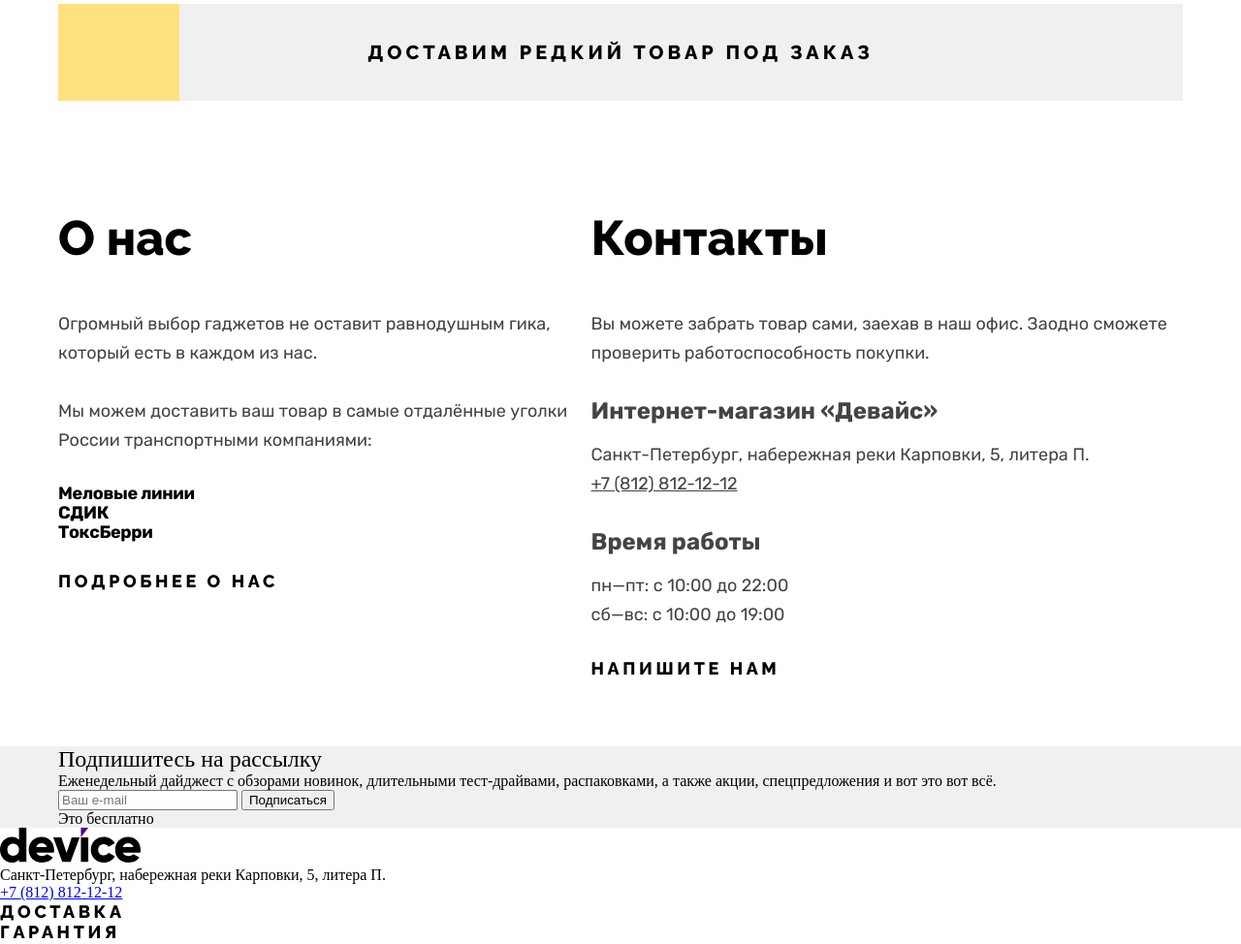
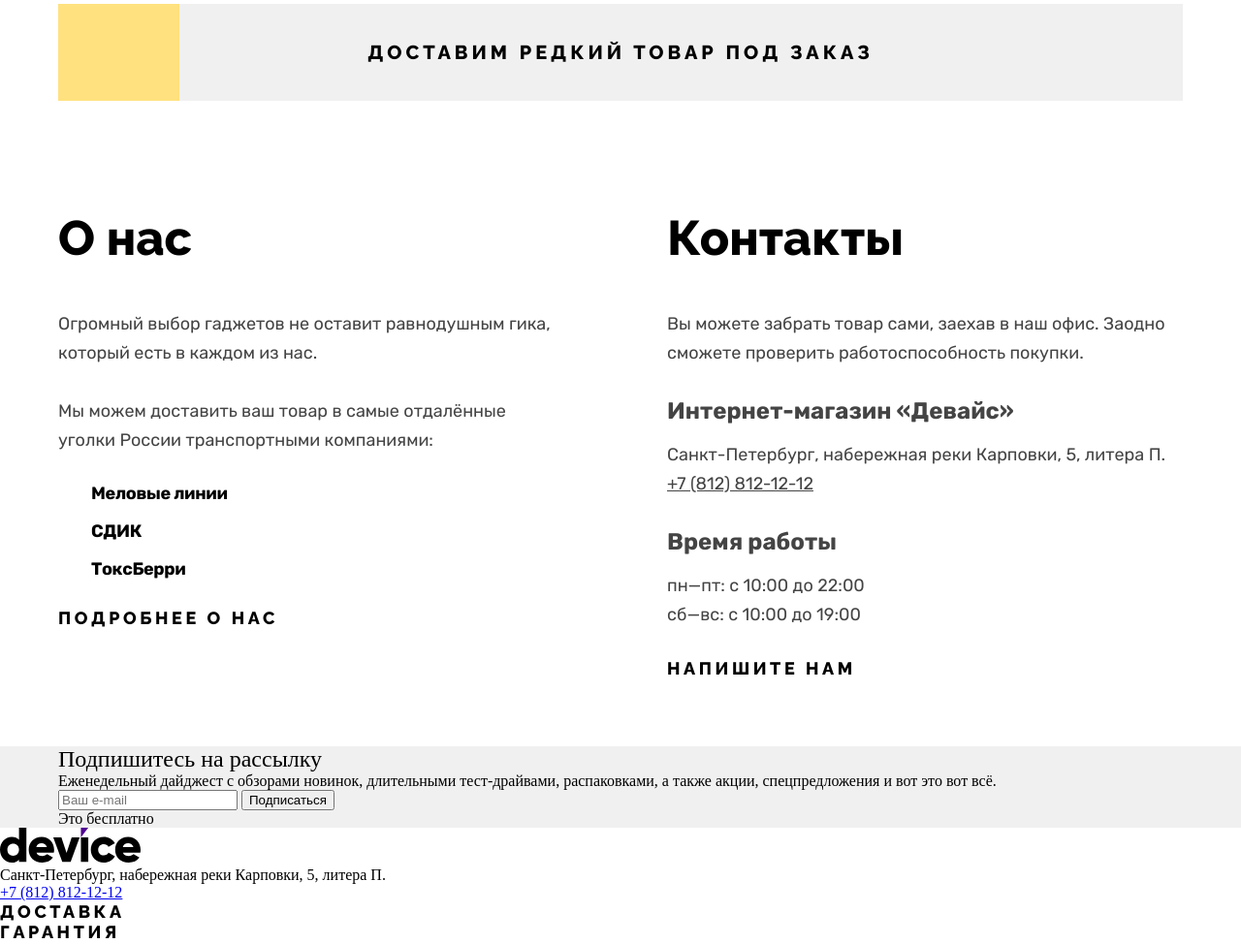
Before and after one commit to NinaFeok/device-project, a website: page src/index.html in a window 1280 px wide. Shown: the part 1620-2594 px from the top of the page at 97% size. Drawn offline with Linux system fonts and the light colour scheme.

Commit message:
доделывает блок о компании

```diff
--- a/src/index.html
+++ b/src/index.html
@@ -220,19 +220,21 @@
             <p class="сompany-info__desc">Огромный выбор гаджетов не оставит равнодушным гика, который есть в каждом из
               нас.
             </p>
-            <p class="сompany-info__desc">Мы можем доставить ваш товар в самые отдалённые уголки России
+            <div class="сompany-info__delivery transport-company">
+              <p class="transport-company__text">Мы можем доставить ваш товар в самые отдалённые уголки России
                 транспортными компаниями:</p>
-            <ul class="сompany-info__delivery-list">
-              <li class="сompany-info__delivery-item">
+              <ul class="transport-company__list">
+                <li class="transport-company__item">
                   Меловые линии
                 </li>
-              <li class="сompany-info__delivery-item">
+                <li class="transport-company__item">
                   СДИК
                 </li>
-              <li class="сompany-info__delivery-item">
+                <li class="transport-company__item">
                   ТоксБерри
                 </li>
               </ul>
+            </div>
             <a class="сompany-info__button button" href="#">Подробнее о нас</a>
           </div>
         </div>
--- a/src/less/blocks/transport-company.less
+++ b/src/less/blocks/transport-company.less
@@ -0,0 +1,14 @@
+.transport-company__text {
+  .text
+}
+
+.transport-company__list {
+  display: flex;
+  flex-direction: column;
+  row-gap: 19px;
+}
+
+.transport-company__item {
+  .accented-text;
+  padding-left: 34px;
+}
--- a/src/less/blocks/сompany-info.less
+++ b/src/less/blocks/сompany-info.less
@@ -4,9 +4,11 @@
 
 .сompany-info__wrapper {
   display: flex;
+  column-gap: 108px;
 }
 
 .сompany-info__container {
+  min-width: 520px;
   padding-top: 47px;
 }
 
@@ -25,8 +27,10 @@
   .text;
 }
 
-.сompany-info__delivery-item {
-  .accented-text;
+.сompany-info__delivery {
+  display: flex;
+  flex-direction: column;
+  row-gap: 30px;
 }
 
 .сompany-info__subtitle {
```
Also changed, not shown: src/css/style.css, 1 other file. Lines whose indentation alone changed are shown as unchanged.
